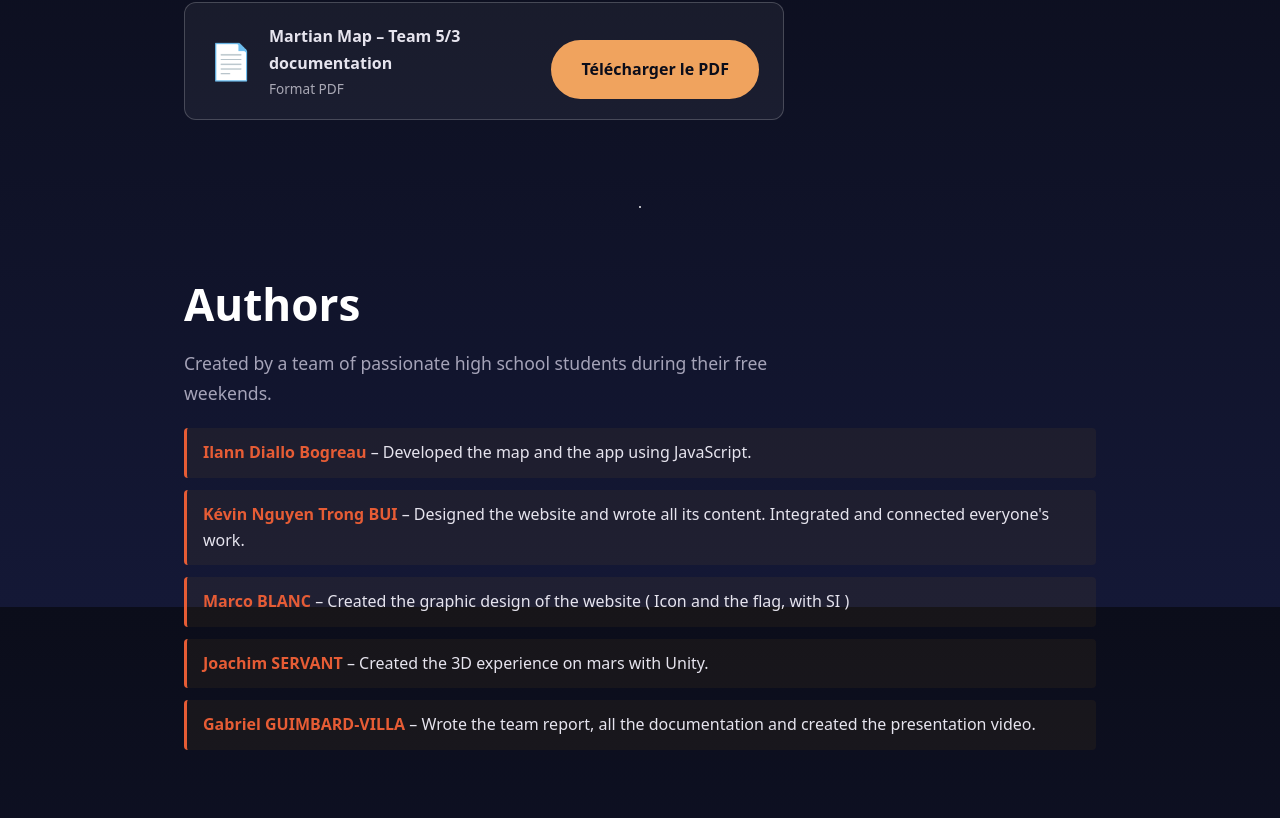
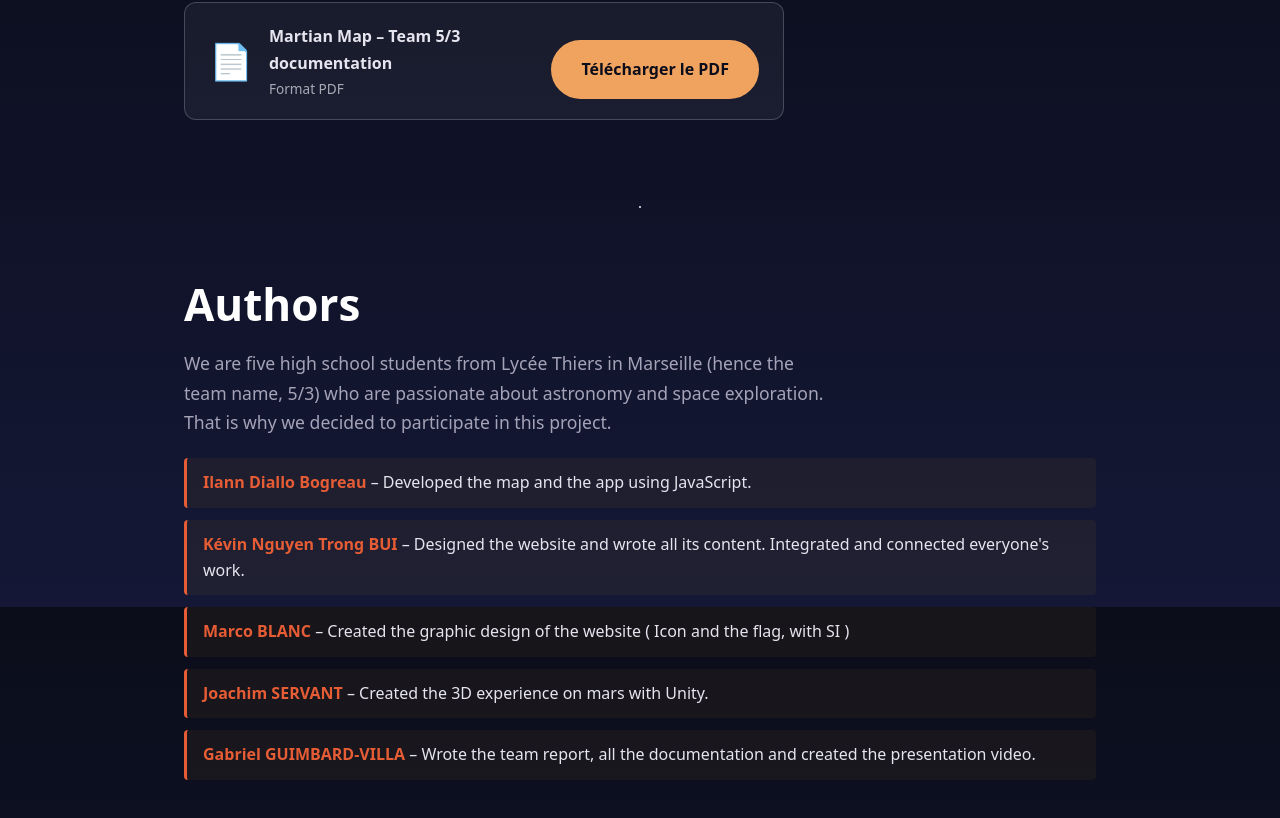
Before and after one commit to Fertous24/Nasa-Martian-Map-6-3, a React (Vite) app: page / in a window 1280 px wide. Shown: the part 3393-4211 px from the top of the page. Built offline with nearby package versions, Linux system fonts and the light colour scheme; a web font is replaced by a local one.

Commit message:
Revise author description for clarity
Updated author description to provide more context about the team.

```diff
--- a/src/App.jsx
+++ b/src/App.jsx
@@ -149,8 +149,7 @@ export default function App() {
           <h2>Authors</h2>
 
           <p>
-            Created by a team of passionate high school students
-            during their free weekends.
+            We are five high school students from Lycée Thiers in Marseille (hence the team name, 5/3) who are passionate about astronomy and space exploration. That is why we decided to participate in this project.
           </p>
 
           <ul className="author-list">
```
